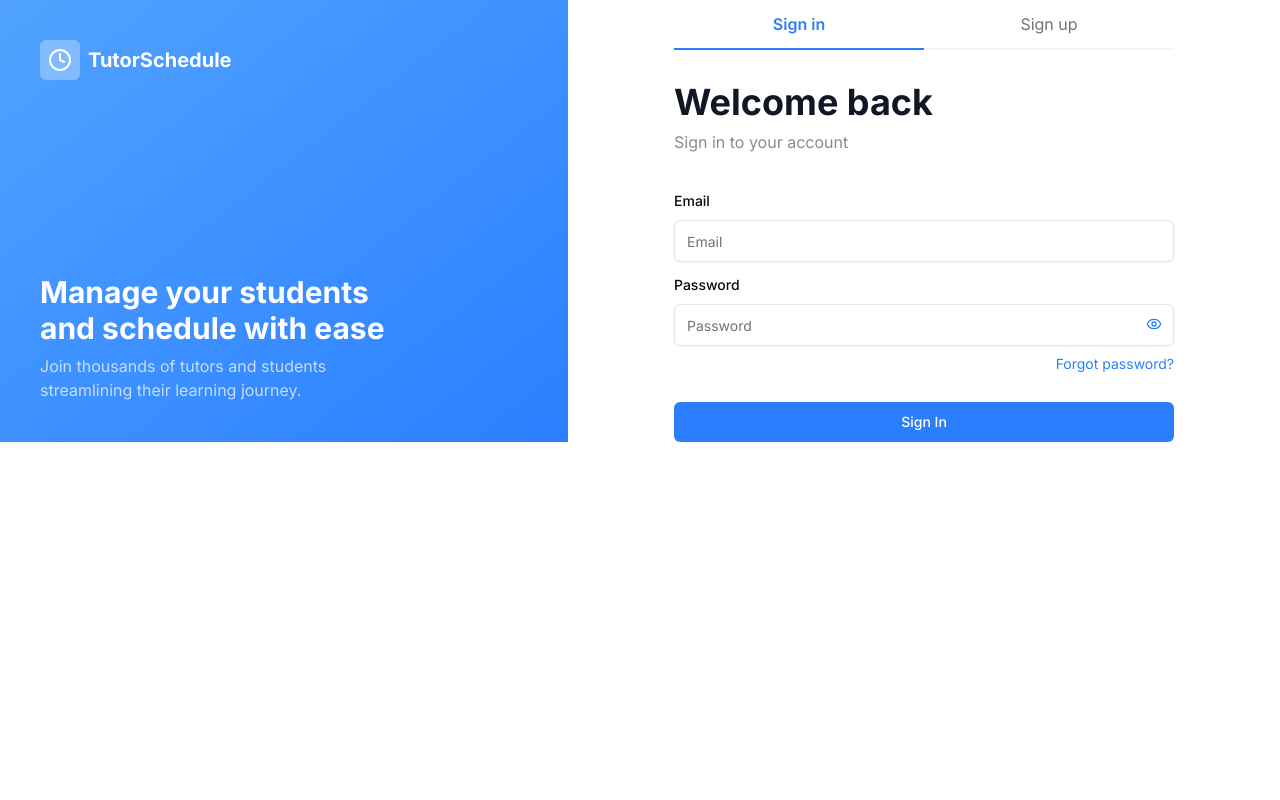
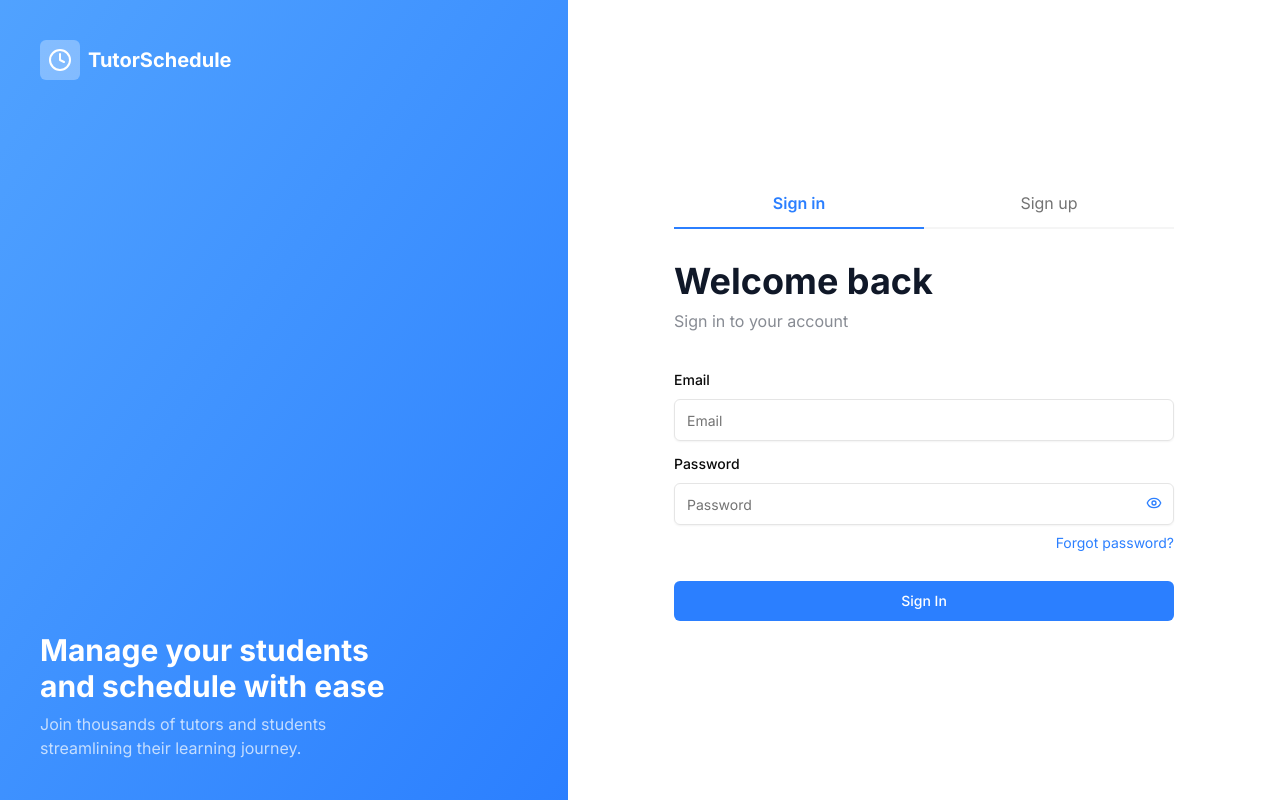
Before and after one commit to neraant/TutorScheduler, a React (Vite) app: page /login in a window 1280 px wide. Built offline with nearby package versions, Linux system fonts and the light colour scheme; no server answers; a web font is replaced by a local one.

Commit message:
fix(style): change index styles

```diff
--- a/src/app/index.css
+++ b/src/app/index.css
@@ -12,6 +12,11 @@
   width: 100dvw;
   min-height: 100dvh;
   font-family: 'Inter', sans-serif;
+}
+
+#root {
+  display: flex;
+  flex-direction: column;
 }
 
 @custom-variant dark (&:is(.dark *));
--- a/src/app/layouts/AuthLayout.tsx
+++ b/src/app/layouts/AuthLayout.tsx
@@ -7,7 +7,7 @@
 
 export const AuthLayout = () => {
   return (
-    <div className="flex h-full w-full">
+    <div className="flex h-full w-full flex-1">
       <div className="to-primary flex flex-1 flex-col items-center justify-center bg-linear-to-br from-blue-400 p-2">
         <div className="mt-8 ml-8 flex items-center gap-2 self-start">
           <div className="flex items-center justify-center rounded-md bg-white/30 p-2">
```
